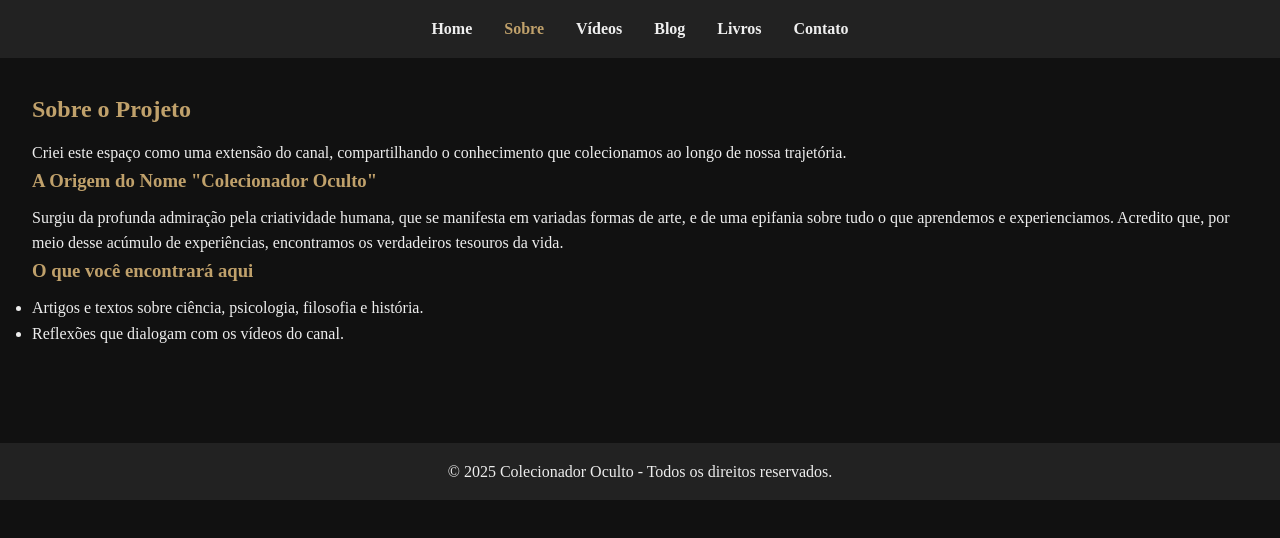
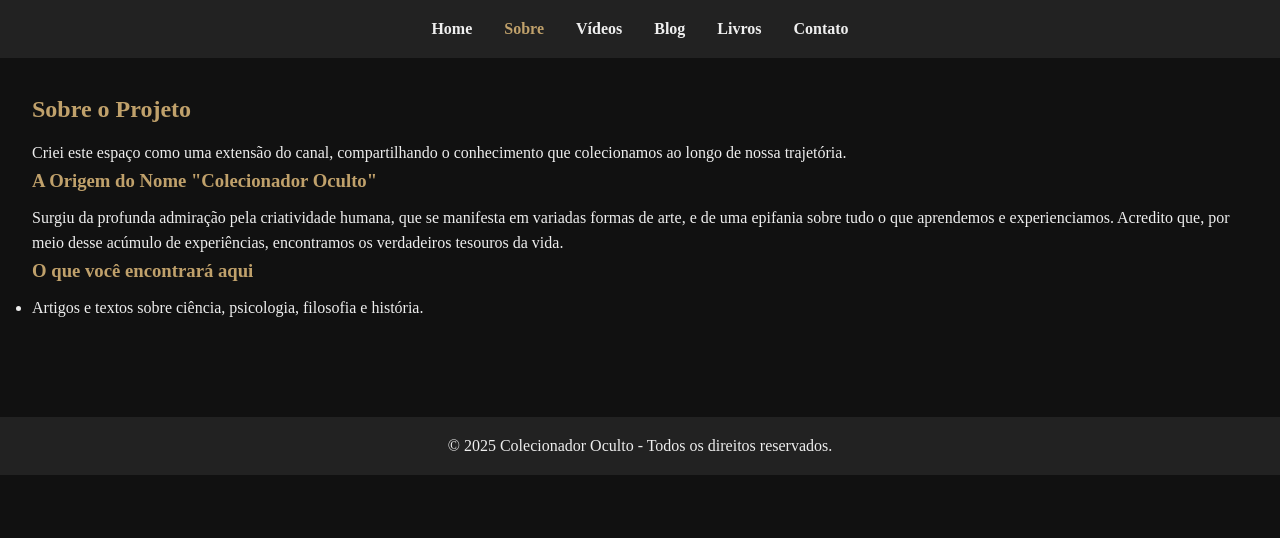
Before and after one commit to Oculto25/colecionadoroculto.github.io, a plain HTML site: page Sobre.html in a window 1280 px wide. Drawn offline with Linux system fonts and the light colour scheme.

Commit message:
Update Sobre.html

```diff
--- a/Sobre.html
+++ b/Sobre.html
@@ -35,7 +35,6 @@
       <h3>O que você encontrará aqui</h3>
       <ul>
         <li>Artigos e textos sobre ciência, psicologia, filosofia e história.</li>
-        <li>Reflexões que dialogam com os vídeos do canal.</li>
       </ul>
       <!-- Acrescente outros detalhes que achar necessário -->
     </section>
```
